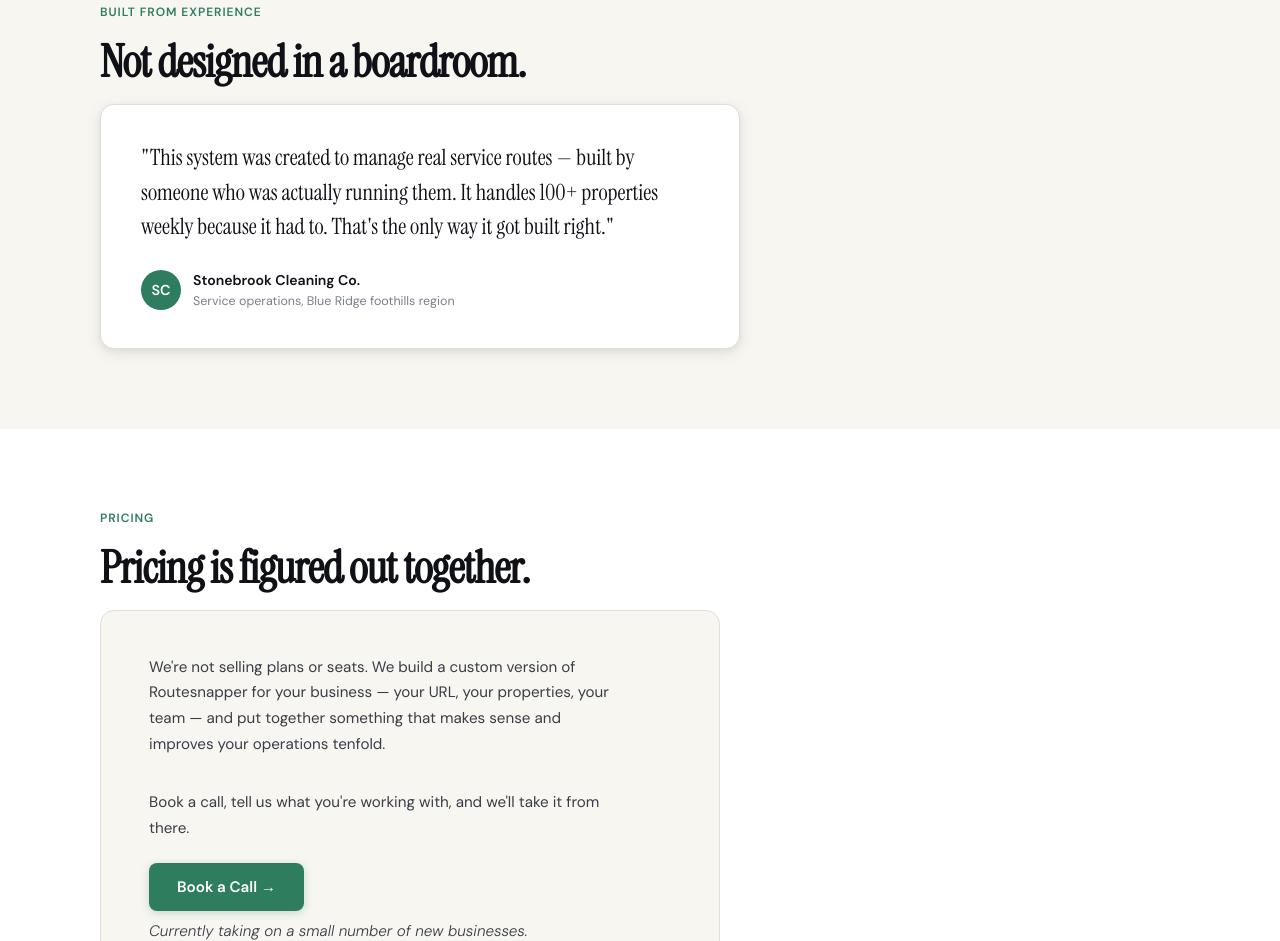
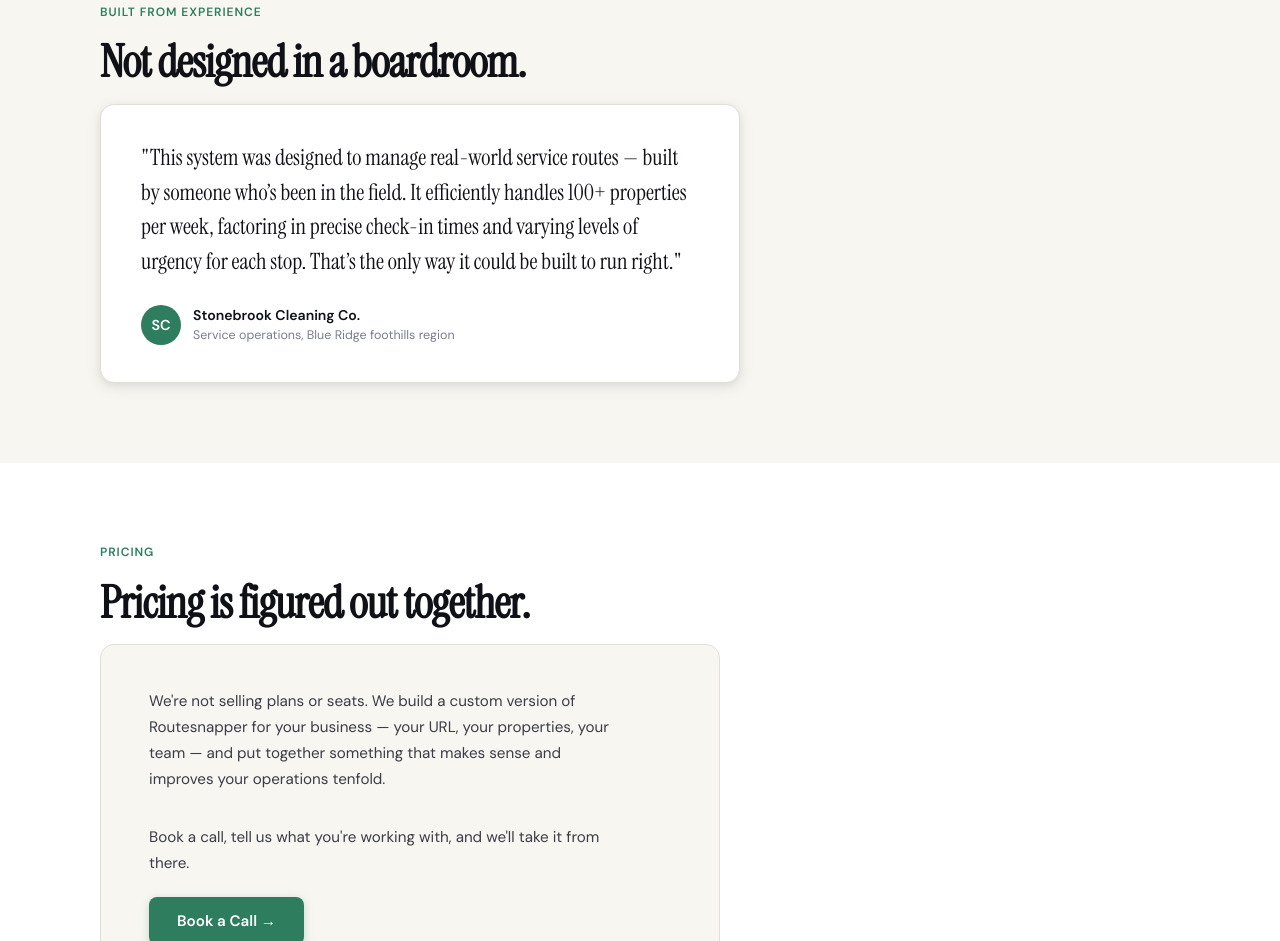
Before and after one commit to madelinegit/landingpage, a plain HTML site: page index.html in a window 1280 px wide. Shown: the part 3796-4737 px from the top of the page. Drawn offline with Linux system fonts and the light colour scheme.

Commit message:
Update index.html

```diff
--- a/index.html
+++ b/index.html
@@ -1032,7 +1032,7 @@
       <div class="section-label">Built from Experience</div>
       <h2>Not designed in a boardroom.</h2>
       <div class="proof-card">
-        <p class="proof-quote">"This system was created to manage real service routes — built by someone who was actually running them. It handles 100+ properties weekly because it had to. That's the only way it got built right."</p>
+        <p class="proof-quote">"This system was designed to manage real-world service routes — built by someone who’s been in the field. It efficiently handles 100+ properties per week, factoring in precise check-in times and varying levels of urgency for each stop. That’s the only way it could be built to run right."</p>
         <div class="proof-source">
           <div class="proof-avatar">SC</div>
             <div>
```
